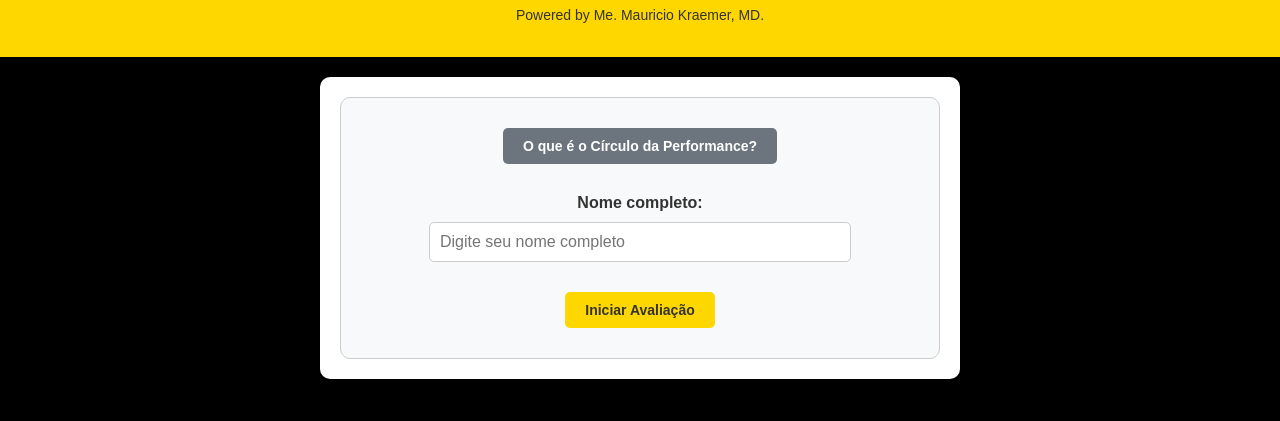
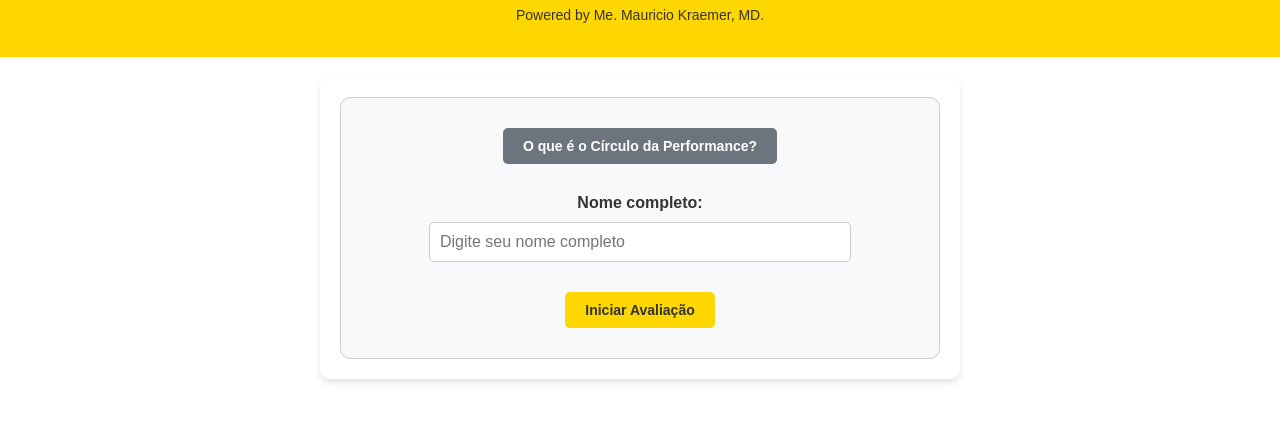
Before and after one commit to Maubek8/KF, a plain HTML site: page index.html in a window 1280 px wide. Shown: the part 149-570 px from the top of the page. Drawn offline with nearby package versions, Linux system fonts and the light colour scheme.

Commit message:
Update style.css

```diff
--- a/style.css
+++ b/style.css
@@ -3,7 +3,7 @@ body {
     font-family: Arial, sans-serif;
     margin: 0;
     padding: 0;
-    background-color: #000; /* Fundo claro */
+    background-color: #fff; /* Fundo claro */
     color: #333;
 }
 
```
